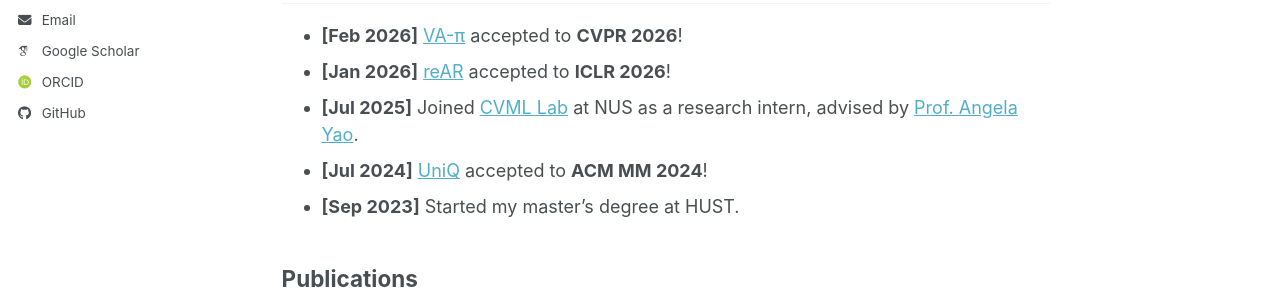
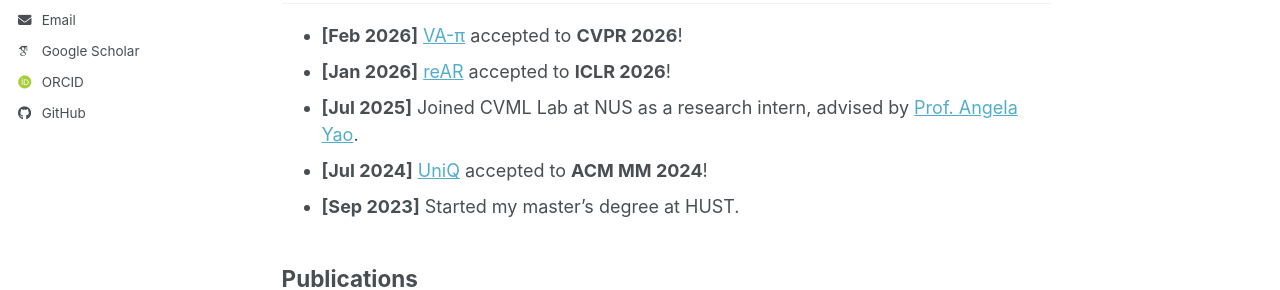
Before and after one commit to Lil-Shake/Lil-Shake.github.io, a Jekyll site: the page built from _pages/about.md, in a window 1280 px wide and 900 px high. Shown: the part 452-742 px from the top of the window. Built offline with Jekyll 4.4.1, drawn with Linux system fonts in a browser that asks for light colours; some web fonts are replaced; a script bundle is joined from its source files by our own code; library files that are not in the unit come from our copies; some of the changed lines change nothing that is shown.

Commit message:
Remove markdown formatting from news entry

```diff
--- a/_pages/about.md
+++ b/_pages/about.md
@@ -16,7 +16,7 @@
 
 - **[Feb 2026]** [VA-π](https://lil-shake.github.io/va-pi.github.io/) accepted to **CVPR 2026**!
 - **[Jan 2026]** [reAR](https://qy-h00.github.io/reAR/) accepted to **ICLR 2026**!
-- **[Jul 2025]** Joined [CVML Lab](https://www.comp.nus.edu.sg/~ayao/) at NUS as a research intern, advised by [Prof. Angela Yao](https://www.comp.nus.edu.sg/~ayao/).
+- **[Jul 2025]** Joined CVML Lab at NUS as a research intern, advised by [Prof. Angela Yao](https://www.comp.nus.edu.sg/~ayao/).
 - **[Jul 2024]** [UniQ](/publication/uniq) accepted to **ACM MM 2024**!
 - **[Sep 2023]** Started my master's degree at HUST.
 
```
